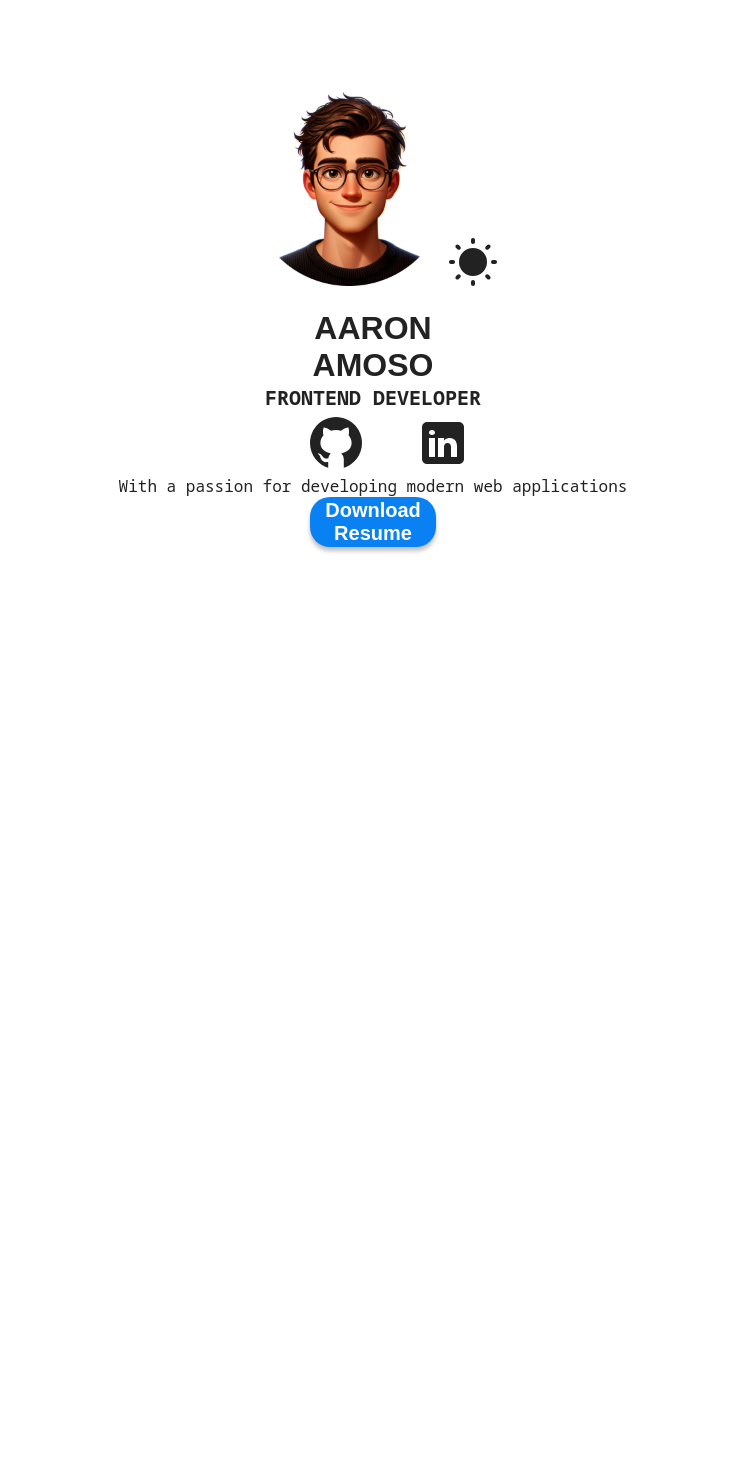
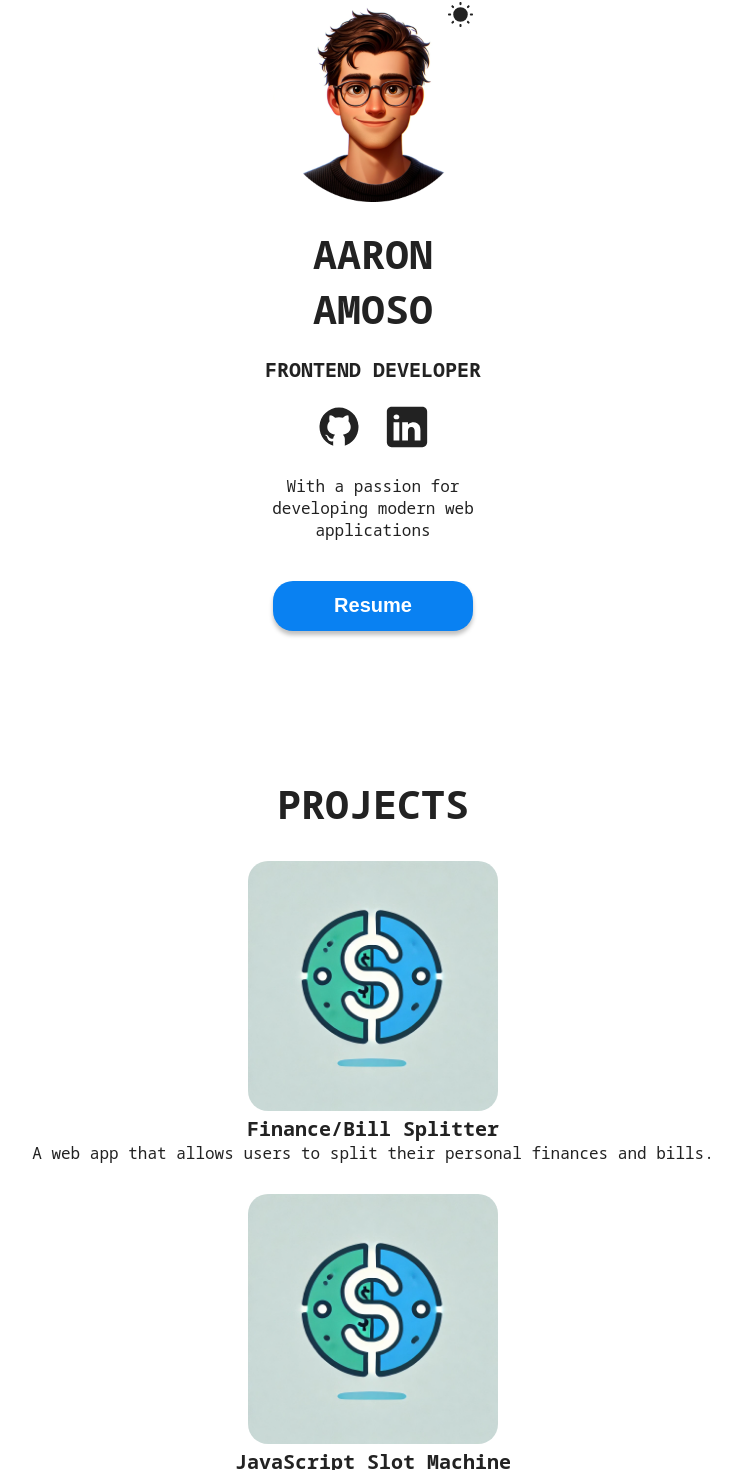
Before and after one commit to aaronamoso/Portfolio2024, a React (Vite) app: page / in a window 1280 px wide. Shown: the part 84-1554 px from the top of the page, without its empty margins (267-1008 px from the left). Before the commit the page ends 860 px from the top, so only its background shows below. Built offline with nearby package versions, Linux system fonts and the light colour scheme.

Commit message:
Finished Hero, started working on the second project card!

```diff
--- a/src/App.css
+++ b/src/App.css
@@ -28,16 +28,14 @@
 #root {
     display: flex;
     flex-direction: column;
+    /* between projects */
     gap: 60px;
 }
 
 h1, h2, h3, p {
     color: var(--text-color);
-    margin: 0%;
-    padding: 0%;
-}
-
-h1, h2, h3, p {
+    margin: 0;
+    padding: 0;
     font-family: 'Noto Sans Mono', monospace;
 }
 
@@ -50,8 +48,8 @@
 }
 
 h1 {
-    font-family: 'Rubik', sans-serif;
-    font-size: 32px;
+    font-family: 'Noto Sans Mono', monospace;
+    font-size: 40px;
 }
 
 p {
--- a/src/App.jsx
+++ b/src/App.jsx
@@ -1,6 +1,7 @@
 
 import './App.css'
 import Hero from './sections/Hero/Hero'
+import Projects from './sections/Projects/Projects'
 
 function App() {
 
@@ -8,6 +9,7 @@
   return (
     <>
      <Hero/>
+     <Projects/>
     </>
   )
 }
--- /dev/null
+++ b/src/common/ProjectCard.jsx
@@ -0,0 +1,16 @@
+import React from 'react'
+import logo from '/src/assets/logo_favicon.jpeg'
+
+function ProjectCard({src, link, h3, p}) {
+  return (
+    <div>
+        <a href={link} target="_blank">
+            <img className="hover" src={src} alt={`${h3} logo`} />
+                <h3>{h3}</h3>
+                <p>{p}</p>
+            </a>
+    </div>
+  )
+}
+
+export default ProjectCard
--- a/src/sections/Hero/Hero.jsx
+++ b/src/sections/Hero/Hero.jsx
@@ -42,14 +42,17 @@
         </h1>
         <h2>Frontend Developer</h2>
         <span>
-          <a href="https://github.com/aaronamoso" target="_blank"></a>
-          <img src={githubIcon} alt="Github icon" />
-          <a href="https://linkedin.com/aaronamoso" target="_blank"></a>
-          <img src={linkedinIcon} alt="Linkedin icon" />
+          <a href="https://github.com/aaronamoso" target="_blank"><img src={githubIcon} alt="Github icon" className="hover"/></a>
+
+          <a href="https://linkedin.com/aaronamoso" target="_blank"><img src={linkedinIcon} alt="Linkedin icon" className="hover"/></a>
+
         </span>
-        <p>With a passion for developing modern web applications</p>
+        <p className={styles.description}>With a passion for developing modern web applications</p>
         <a href={CV} download></a>
-        <button className="hover">Download Resume</button>
+        <div className="button-container">
+          <button className="hover">Resume</button>
+        </div>
+
       </div>
     </section>
   );
--- a/src/sections/Hero/HeroStyles.module.css
+++ b/src/sections/Hero/HeroStyles.module.css
@@ -1,32 +1,33 @@
-/* specific style sheet naming on react */
-
 .container {
     display: flex;
     flex-direction: column;
     align-items: center;
     justify-content: center;
     gap: 20px;
-    height: 100vh;
     text-align: center;
+    height: 100dvh;
     min-height: 500px;
 
     .hero {
         max-width: 200px;
     }
 
-    /* social icons */
     span {
         display: flex;
-        gap: 25px;
+        gap: 20px;
         justify-content: center;
 
-    }
+        a {
+            margin: 0;
 
-    a {
-        margin: 0;
+            img {
+                width: 3rem;
+            };
+        }
 
-        img {
-            width: 30px;
+        a {
+            width: fit-content;
+            align-self: center;
         }
     }
 
@@ -35,16 +36,81 @@
         align-self: center;
     }
 
+    .button-container {
+        display: flex;
+        justify-content: center; /* Center horizontally */
+        align-items: center;     /* Center vertically */
+        height: 100vh;           /* Make the container take up full viewport height */
+    }
+
     button {
         background-color: var(--btn-color);
         color: var(--btn-text-color);
         border: none;
         border-radius: 20px;
-        width: 126px;
+        width: 30vw; /* 30% of viewport width, adjust as needed */
+        max-width: 200px; /* optional max-width to prevent it from getting too wide */
         height: 50px;
         font-size: 20px;
         font-weight: bold;
         box-shadow: 0 4px 4px rgba(0, 0, 0, 0.25);
         transition: box-shadow 0.2s ease-in-out, transform 0.2s ease-in-out;
     }
+
+    button:hover {
+        transform: scale(1.05);
+    }
+
+    button:active {
+        box-shadow: 0 2px 2px rgba(0, 0, 0, 0.25);
+        transform: translateY(2px);
+    }
+
+    /* Social icons container */
+    .social-icons {
+        display: flex;
+        gap: 25px;
+        justify-content: center; /* Centers the icons horizontally */
+        align-items: center; /* Ensures icons are vertically aligned */
+    }
+
+    .social-icons a {
+        display: inline-flex; /* Ensures correct alignment for each icon */
+        justify-content: center;
+        align-items: center;
+        width: 40px; /* Ensure consistent clickable area */
+        height: 40px;
+    }
+
+    .social-icons img {
+        width: 30px; /* Standard size for all logos */
+        height: 30px; /* Uniform height */
+        object-fit: contain; /* Prevents distortion */
+    }
+
 }
+
+.colorModeContainer {
+    position: relative;
+}
+
+.colorMode {
+    position: absolute;
+    right: 0;
+    width: 25px;
+}
+
+.colorMode:hover {
+    cursor: pointer;
+}
+
+.description {
+    max-width: 24ch;
+    align-self: center;
+}
+
+.info {
+    display: flex;
+    flex-direction: column;
+    gap: 20px;
+}
--- /dev/null
+++ b/src/sections/Projects/Projects.jsx
@@ -0,0 +1,26 @@
+import React from 'react'
+import styles from './ProjectsStyles.module.css'
+import ProjectCard from '../../common/ProjectCard'
+import logo from '/src/assets/logo_favicon.jpeg'
+
+function Projects() {
+  return (
+    <section id='projects' className={styles.container}>
+        <h1 className='sectionTitle'>Projects</h1>
+        <div className={styles.projectsContainer}>
+           <ProjectCard src={logo}
+           link='https://github.com/aaronamoso/finance-splitter'
+           h3='Finance/Bill Splitter'
+           p='A web app that allows users to split their personal finances and bills.'/>
+
+     <ProjectCard src={logo}
+           link='https://github.com/aaronamoso/Slot-Machine-Project'
+           h3='JavaScript Slot Machine'
+           p='A simple slot machine built using HTML, CSS, and JavaScript.'/>
+
+        </div>
+    </section>
+  )
+}
+
+export default Projects
--- /dev/null
+++ b/src/sections/Projects/ProjectsStyles.module.css
@@ -0,0 +1,30 @@
+.container {
+    display: flex;
+    flex-direction: column;
+    text-align: center;
+
+    img {
+        max-width: 250px;
+        align-self: center;
+        background-color: var(--project-card-bg);
+        border-radius: 20px;
+    }
+    a {
+        width: fit-content;
+        text-decoration: none;
+        color: #222;
+        transition: transform 200ms ease-in-out;
+
+        &:hover {
+            transform: scale(1.05);
+        }
+    }
+
+
+    .projectsContainer {
+        display: flex;
+        flex-direction: column;
+        align-items: center;
+        gap: 30px;
+    }
+}
```
Also changed, not shown: src/assets/logo_favicon.jpeg (added).
